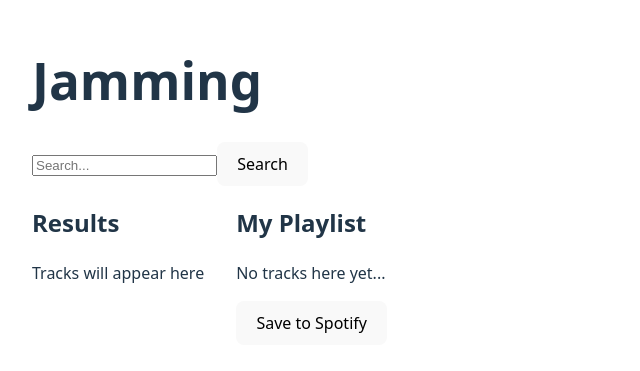
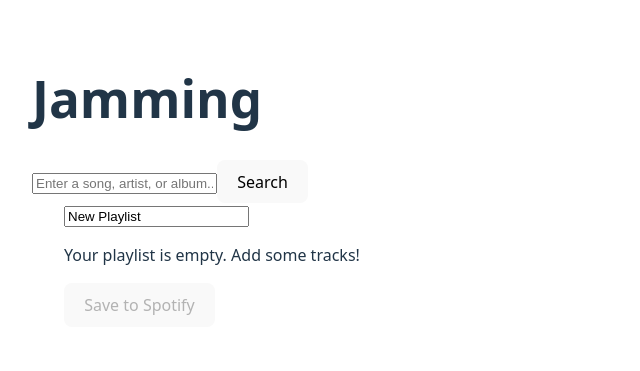
Before and after one commit to C0DREA/Jamming-React-App, a React (Vite) app: page / in a window 1280 px wide. Shown: the part 219-590 px from the top of the page, without its empty margins (0-640 px from the left). Built offline with nearby package versions, Linux system fonts and the light colour scheme.

Commit message:
Complete Jammming core features with mock Spotify integration, loading states, playlist management, and UX improvements

```diff
--- a/src/App.jsx
+++ b/src/App.jsx
@@ -5,19 +5,44 @@ import SearchBar from './components/SearchBar/SearchBar.jsx';
 import TrackList from './components/Tracklist/Tracklist.jsx';
 import Playlist from './components/Playlist/Playlist.jsx';
 import { useState } from 'react';
+import Spotify from './util/Spotify.js';
 
 function App() {
 
+  // setting states
+
   const [playlistTracks, setPlaylistTracks] = useState([]);
+  const [playlistName, setPlaylistName] = useState('New Playlist');
   const [searchResults, setSearchResults] = useState([]);
-  const search = (term) => {
-    const mockResults = [
-      { id: 1, name: 'Song A', artist: 'Artist A', album: 'Album A' },
-      { id: 2, name: 'Song B', artist: 'Artist B', album: 'Album B' },
-      { id: 3, name: 'Song C', artist: 'Artist C', album: 'Album C' }
-    ]
-    setSearchResults(mockResults);
-  }
+
+  // adding loading states
+
+  const [isSearching, setIsSearching] = useState(false);
+  const [isSaving, setIsSaving] = useState(false);
+
+  // functions
+
+  const search = async (term) => {
+
+    // error handling for search
+
+    try {
+      setIsSearching(true);
+      const results = await Spotify.search(term);
+      setSearchResults(results);
+    } catch (error) {
+      console.error('Search failed!', error);
+    } finally {
+      setIsSearching(false);
+    };
+
+    // original version without error handling
+
+    setIsSearching(true);
+    const results = await Spotify.search(term);
+    setSearchResults(results);
+    setIsSearching(false);
+  };
 
   const addTrack = (track) => {
     // preventing duplicates
@@ -30,22 +55,49 @@ function App() {
     setPlaylistTracks(playlistTracks.filter(t => t.id !== track.id));
   };
 
-  const savePlaylist = (tracks) => {
-    const trackNames = tracks.map(track => track.name);
-    console.log('Saving playlist to Spotify:', trackNames)
+  // error handling for savePlaylist
+  const savePlaylist = async (tracks) => {
+
+    if (trackUris.length === 0) return;
+
+    setIsSaving(true);
+    try {
+      const trackUris = tracks.map(track => track.uri);
+      await Spotify.savePlaylist(playlistName, trackUris);
+
+      setPlaylistTracks([]); // clear playlist after saving
+      setPlaylistName('New Playlist'); // reset playlist name
+
+    } catch (error) {
+      console.error('Save playlist failed!', error);
+
+    } finally {
+      setIsSaving(false);
+    }
   };
 
   return (
     <div className='app'>
       <Header />
-      <SearchBar onSearch={search} />
+      <SearchBar
+        onSearch={search}
+        isSearching={isSearching}
+      />
       <div className='content'>
-        <TrackList tracks={searchResults} isRemoval={false} onAdd={addTrack} />
+        <TrackList
+          tracks={searchResults}
+          isRemoval={false}
+          onAdd={addTrack}
+          playlistTracks={playlistTracks}
+        />
         <Playlist
-          name='My Playlist'
           tracks={playlistTracks}
           onRemove={removeTrack}
-          onSave={savePlaylist}/>
+          onSave={savePlaylist}
+          playlistName={playlistName}
+          onNameChange={setPlaylistName}
+          isSaving={isSaving}
+        />
       </div>
     </div>
   );
--- a/src/components/Playlist/Playlist.jsx
+++ b/src/components/Playlist/Playlist.jsx
@@ -1,8 +1,11 @@
 import React from "react";
 import TrackList from "../Tracklist/Tracklist";
-import Track from "../Track/Track";
 
-function Playlist({ name, tracks, onRemove, onSave }) {
+function Playlist({ tracks, onRemove, onSave, playlistName, onNameChange, isSaving }) {
+
+    const handleNameChange = (e) => {
+        onNameChange(e.target.value);
+    };
 
     const handleSave = () => {
         if(onSave) onSave(tracks);
@@ -10,18 +13,27 @@ function Playlist({ name, tracks, onRemove, onSave }) {
 
     return (
         <section>
-            <h2>{name}</h2>
+            <input
+                value={playlistName}
+                onChange={handleNameChange}
+                placeholder="New playlist"
+            />
+            {tracks.length === 0  && <p>Your playlist is empty. Add some tracks!</p>}
 
-            {tracks && tracks.length > 0 ? (
+            {tracks && tracks.length > 0 && (
                 <TrackList
                     tracks={tracks}
                     isRemoval={true}
                     onRemove={onRemove}
                 />
-            ) : (
-                <p>No tracks here yet...</p>
             )}
-            <button onClick={handleSave}>Save to Spotify</button>
+
+            <button
+                onClick={handleSave}
+                disabled={tracks.length === 0 || isSaving}
+            >
+                {isSaving ? 'Saving...' : 'Save to Spotify'}
+            </button>
 
         </section>
     );
--- a/src/components/SearchBar/SearchBar.jsx
+++ b/src/components/SearchBar/SearchBar.jsx
@@ -1,7 +1,7 @@
 import React from "react";
 import { useState } from "react";
 
-function SearchBar({ onSearch }) {
+function SearchBar({ onSearch, isSearching }) {
 
     const [term, setTerm] = useState("");
 
@@ -16,15 +16,22 @@ function SearchBar({ onSearch }) {
     };
 
     return (
-        <section>
+        <div className="search-bar">
             <input
                 type="text"
-                placeholder="Search..."
+                placeholder="Enter a song, artist, or album..."
                 value={term}
                 onChange={handleChange}
-                onKeyPress={handleKeyPress} />
-            <button onClick={handleSearch}>Search</button>
-        </section>
+                onKeyDown={handleKeyPress}
+                disabled={isSearching}
+            />
+            <button
+                onClick={handleSearch}
+                disabled={isSearching}
+            >
+                {isSearching ? 'Searching...' : 'Search'}
+            </button>
+        </div>
     );
 }
 
--- a/src/components/Track/Track.jsx
+++ b/src/components/Track/Track.jsx
@@ -1,7 +1,7 @@
 import React from "react";
 import './Track.css';
 
-function Track({ track, isRemoval, onAdd, onRemove }) {
+function Track({ track, isRemoval, onAdd, onRemove, isDisabled }) {
 
     const handleAdd = () => {
         if (onAdd) onAdd(track);
@@ -17,7 +17,7 @@ function Track({ track, isRemoval, onAdd, onRemove }) {
                 <h3>{track.name}</h3>
                 <p>{track.artist} | {track.album}</p>
             </div>
-            {!isRemoval && <button onClick={handleAdd}>Add</button>}
+            {!isRemoval && <button onClick={handleAdd} disabled={isDisabled}>{isDisabled ? 'Added' : 'Add'}</button>}
             {isRemoval && <button onClick={handleRemove}>Remove</button>}
         </div>
     );
--- a/src/components/Tracklist/Tracklist.jsx
+++ b/src/components/Tracklist/Tracklist.jsx
@@ -1,24 +1,25 @@
 import React from "react";
 import Track from "../Track/Track.jsx";
 
-function TrackList({ tracks, isRemoval, onAdd, onRemove }) {
+function TrackList({ tracks, isRemoval, onAdd, onRemove, playlistTracks }) {
     return (
         <section>
-            <h2>Results</h2>
+            {tracks.map(track => {
+                const isInPlaylist = playlistTracks?.some(
+                    t => t.id === track.id
+                );
 
-            {tracks && tracks.length > 0 ? (
-                tracks.map(track => (
+                return (
                     <Track
                         key={track.id}
                         track={track}
                         isRemoval={isRemoval}
                         onAdd={onAdd}
                         onRemove={onRemove}
-                     />
-                ))
-            ) : (
-                <p>Tracks will appear here</p>
-            )}
+                        isDisabled={isInPlaylist}
+                    />
+                );
+            })}
         </section>
     );
 }
--- /dev/null
+++ b/src/util/Spotify.js
@@ -0,0 +1,73 @@
+const clientId = ''; // Your Spotify client ID
+const redirectUri = 'http://localhost:3000/'; // Your redirect URI
+let accessToken;
+
+const Spotify = {
+    getAccessToken() {
+        if (accessToken) return accessToken;
+
+        // Check for access token in URL after redirect
+        const tokenMatch = window.location.href.match(/access_token=([^&]*)/);
+        const expiresMatch = window.location.href.match(/expires_in=([^&]*)/);
+
+        if (tokenMatch && expiresMatch) {
+            accessToken = tokenMatch[1];
+            const expiresIn = Number(expiresMatch[1]);
+
+            // Clear token after it expires
+            window.setTimeout(() => accessToken = '', expiresIn * 1000);
+            window.history.pushState('Access Token', null, '/');
+            return accessToken;
+        } else {
+            // Redirect to Spotify authorization
+            const authUrl = `https://accounts.spotify.com/authorize?client_id=${clientId}&response_type=token&scope=playlist-modify-public&redirect_uri=${redirectUri}`;
+            window.location = authUrl;
+        }
+    },
+
+    async search(term) {
+        const token = Spotify.getAccessToken();
+        const response = await fetch(`https://api.spotify.com/v1/search?type=track&q=${term}`, {
+            headers: { Authorization: `Bearer ${token}` }
+        });
+        const jsonResponse = await response.json();
+        if (!jsonResponse.tracks) return [];
+        return jsonResponse.tracks.items.map(track => ({
+            id: track.id,
+            name: track.name,
+            artist: track.artists[0].name,
+            album: track.album.name,
+            uri: track.uri
+        }));
+    },
+
+    async savePlaylist(name, trackUris) {
+        if (!name || trackUris.length === 0) return;
+
+        const token = Spotify.getAccessToken();
+        const headers = { Authorization: `Bearer ${token}` };
+        let userId;
+
+        // Get user ID
+        const response = await fetch('https://api.spotify.com/v1/me', { headers });
+        const jsonResponse = await response.json();
+        userId = jsonResponse.id;
+
+        // Create a new playlist
+        const createResponse = await fetch(`https://api.spotify.com/v1/users/${userId}/playlists`, {
+            headers,
+            method: 'POST',
+            body: JSON.stringify({ name })
+        });
+        const playlist = await createResponse.json();
+
+        // Add tracks to the playlist
+        await fetch(`https://api.spotify.com/v1/playlists/${playlist.id}/tracks`, {
+            headers,
+            method: 'POST',
+            body: JSON.stringify({ uris: trackUris })
+        });
+    }
+};
+
+export default Spotify;
```
Also changed, not shown: src/util/SpotifyMock.js (added, +52 -0 lines).
